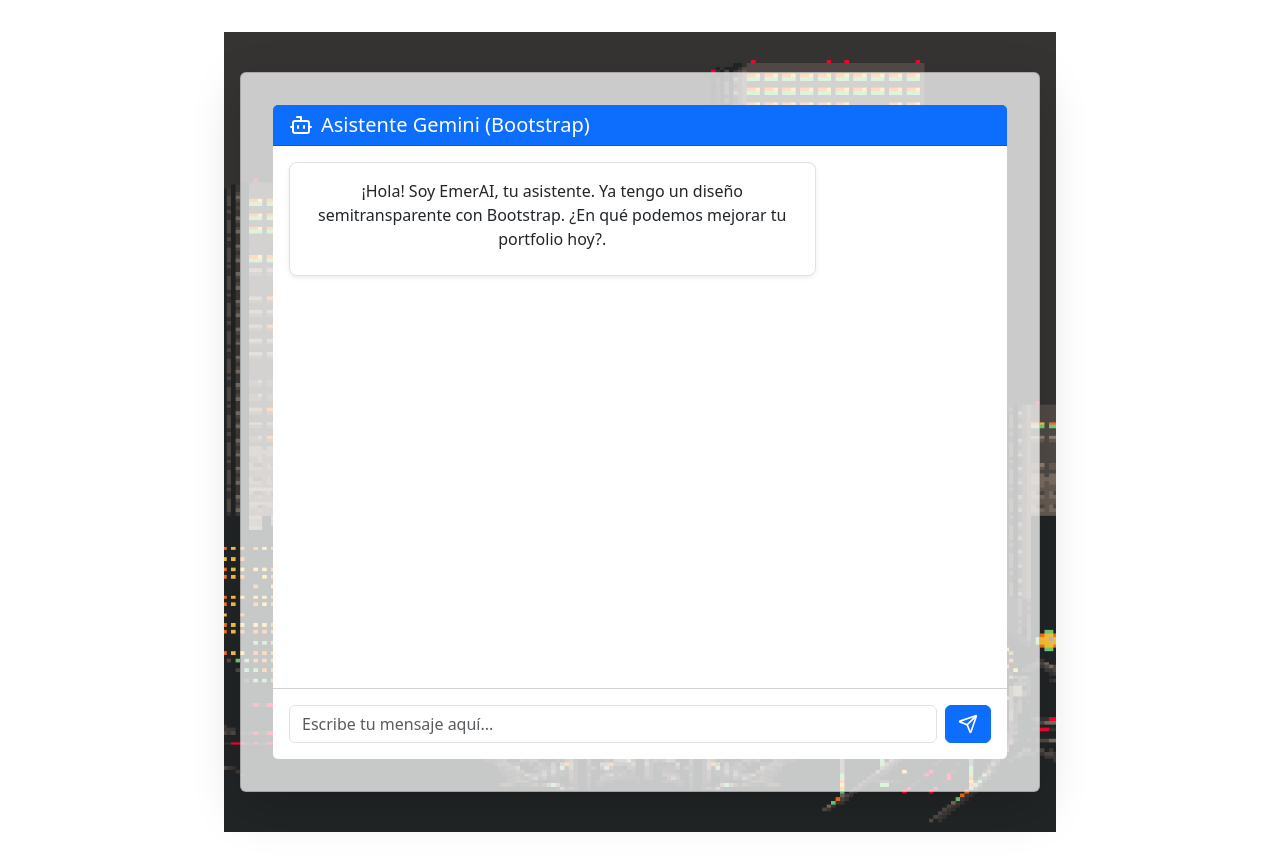
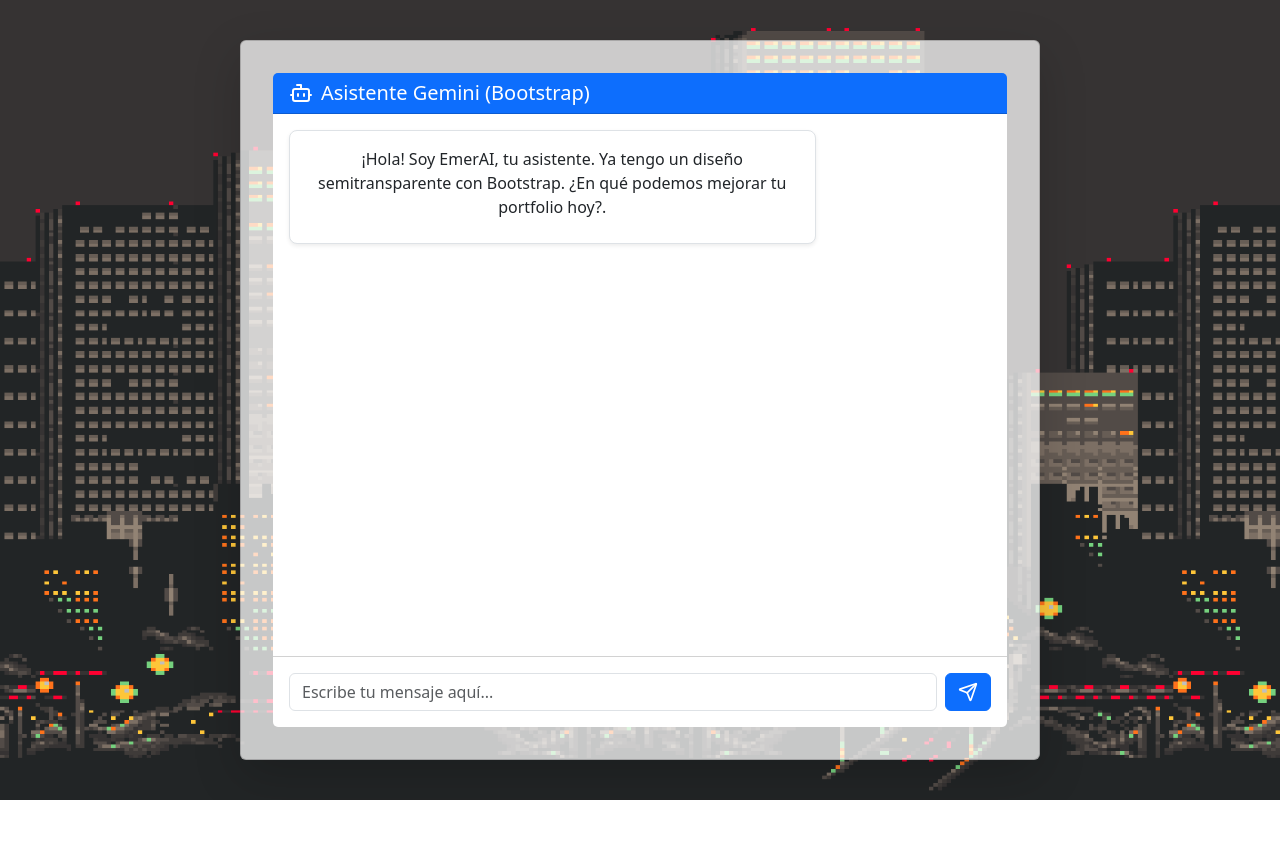
Before and after one commit to RramirezDev99/EMERAI, a React app in the folder frontend/: page / in a window 1280 px wide. After the commit the page ends 800 px from the top, so only its background shows below. Built offline with nearby package versions, Linux system fonts and the light colour scheme; the HTML template or start-up script is replaced by a standard one.

Commit message:
diseño3

```diff
--- a/frontend/src/App.css
+++ b/frontend/src/App.css
@@ -1,10 +1,53 @@
+/* frontend/src/App.css */
+
+/*
+   ==============================================================
+   PASO 1: FORZAR ALTURA TOTAL Y RESTABLECER ESTILOS GLOBALES
+   ==============================================================
+*/
+html, body {
+  /* Ocupan el 100% del alto y ancho de la ventana del navegador */
+  height: 100%;
+  width: 100%;
+  margin: 0;
+  padding: 0;
+  overflow: auto; /* Permite scroll si el contenido es más largo que la pantalla */
+}
+
+/* El #root ya no necesita max-width, ya que el contenedor del chat se centra */
 #root {
-  max-width: 1280px;
-  margin: 0 auto;
-  padding: 2rem;
+  height: 100%;
+  width: 100%;
+  margin: 0;
+  padding: 0; /* Quitamos el padding global para que el fondo cubra bien */
   text-align: center;
 }
 
+/*
+   ==============================================================
+   PASO 2: ESTILOS PARA EL FONDO GLOBAL (#app-container)
+   ==============================================================
+*/
+#app-container {
+    /* RUTA CORREGIDA: Asumimos que esta es la ruta correcta desde el CSS. */
+    background-image: url('./assets/bg1.png');
+
+    /* Claves para el fondo: */
+    background-size: cover;       /* Clave: Asegura que la imagen cubra toda el área */
+    background-position: center;  /* Centra la imagen en el fondo */
+    background-repeat: no-repeat; /* Clave: Evita que la imagen se repita */
+    background-attachment: fixed; /* Mantiene la imagen fija al hacer scroll */
+
+    /* Asegura que el contenedor ocupe la altura total de la vista */
+    min-height: 100vh;
+}
+
+
+/*
+   ==============================================================
+   PASO 3: ESTILOS ORIGINALES DE VITE (Mantener)
+   ==============================================================
+*/
 .logo {
   height: 6em;
   padding: 1.5em;
@@ -40,34 +83,3 @@
 .read-the-docs {
   color: #888;
 }
-
-
-
-/* ... (El código anterior de logos y animaciones permanece igual) ... */
-
-/*
-   --------------------------------------------------------------
-   NUEVOS ESTILOS PARA EL FONDO DE IMAGEN Y EL CONTENEDOR PRINCIPAL
-   --------------------------------------------------------------
-*/
-
-/* El ID 'app-container' es el div principal de la aplicación que definimos
-   en App.jsx para aplicar la imagen de fondo.
-*/
-/* frontend/src/App.css */
-
-/* ... (Todos tus estilos anteriores) ... */
-
-/* frontend/src/App.css */
-
-/* ... otros estilos ... */
-
-#app-container {
-    /* RUTA DE TU IMAGEN: Ajusta si es necesario (ej: url('./assets/bg1.png')) */
-    background-image: url('./assets/bg1.png');
-    background-size: cover;       /* Cubre toda la página */
-    background-position: center;  /* Centra la imagen */
-    background-repeat: no-repeat;
-    background-attachment: fixed; /* Asegura que la imagen se mantenga al hacer scroll */
-    min-height: 100vh;            /* Ocupa el 100% de la altura de la vista */
-}
```
